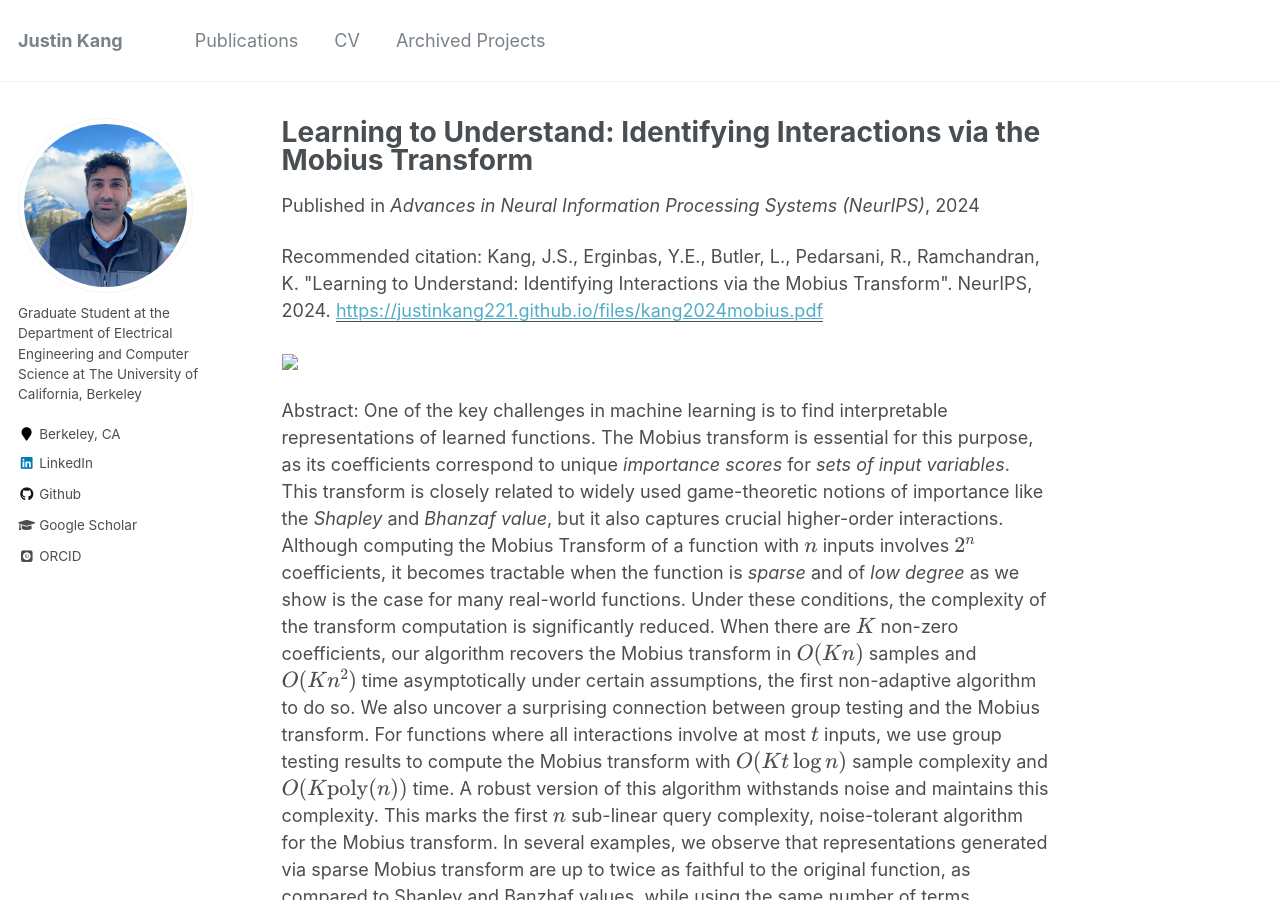
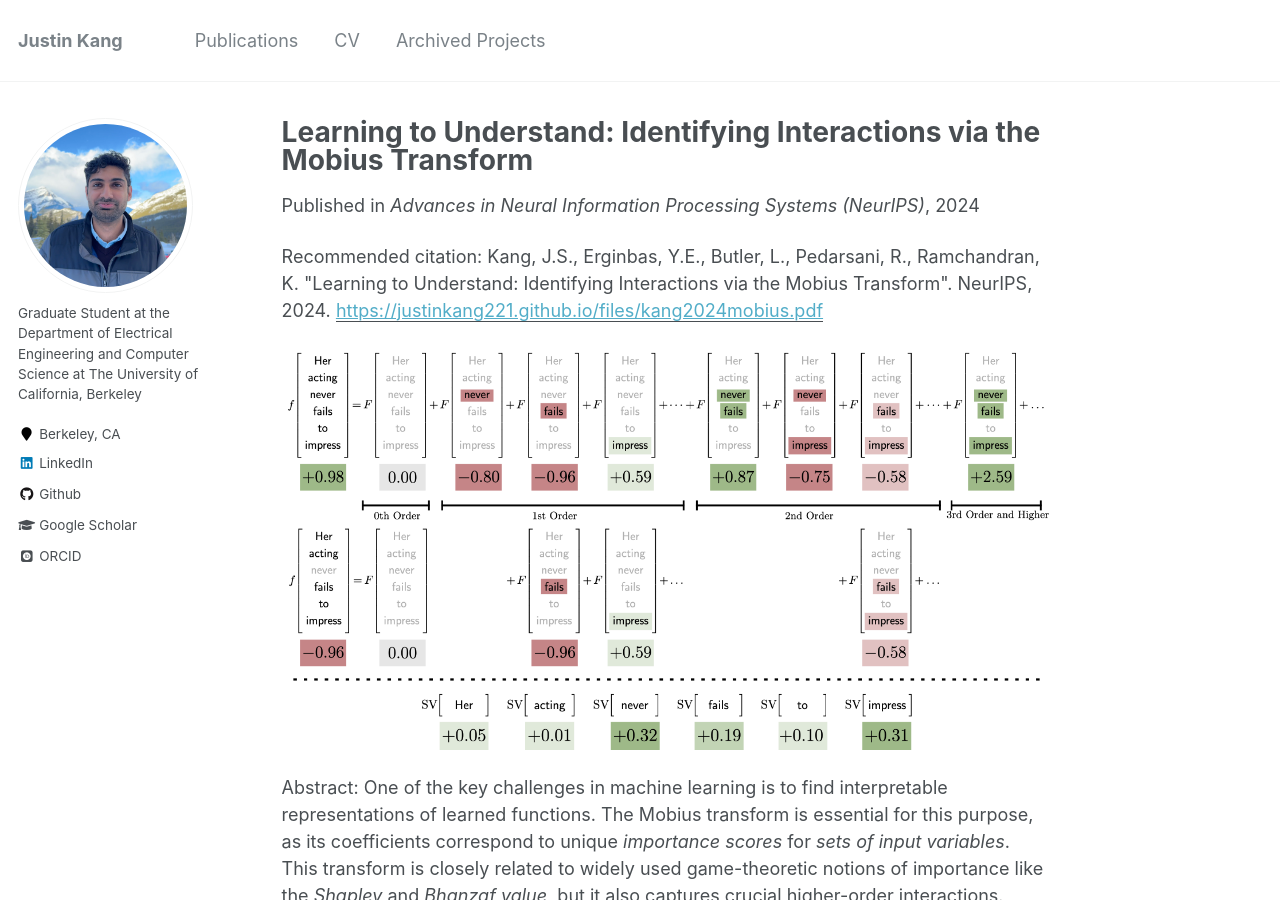
Before and after one commit to justinkang221/justinkang221.github.io, a Jekyll site: the page built from _publications/NeurIPS2024.md, in a window 1280 px wide and 900 px high. Built offline with Jekyll 4.4.1, drawn with Linux system fonts in a browser that asks for light colours; some web fonts are replaced; formulas are drawn with MathJax 3.

Commit message:
added interactions

```diff
--- a/_publications/NeurIPS2024.md
+++ b/_publications/NeurIPS2024.md
@@ -9,7 +9,7 @@ paperurl: 'https://justinkang221.github.io/files/kang2024mobius.pdf'
 citation: 'Kang, J.S., Erginbas, Y.E., Butler, L., Pedarsani, R., Ramchandran, K. &quot;Learning to Understand: Identifying Interactions via the Mobius Transform&quot;. NeurIPS, 2024.'
 ---
 
-<img src="images/interactions.png">
+<img src="/images/interactions.png">
 
 Abstract: One of the key challenges in machine learning is to find interpretable representations of learned functions. The Mobius transform is essential for this purpose, as its coefficients correspond to unique *importance scores* for *sets of input variables*.
 This transform is closely related to widely used game-theoretic notions of importance like the *Shapley* and *Bhanzaf value*, but it also captures crucial higher-order interactions.
```
